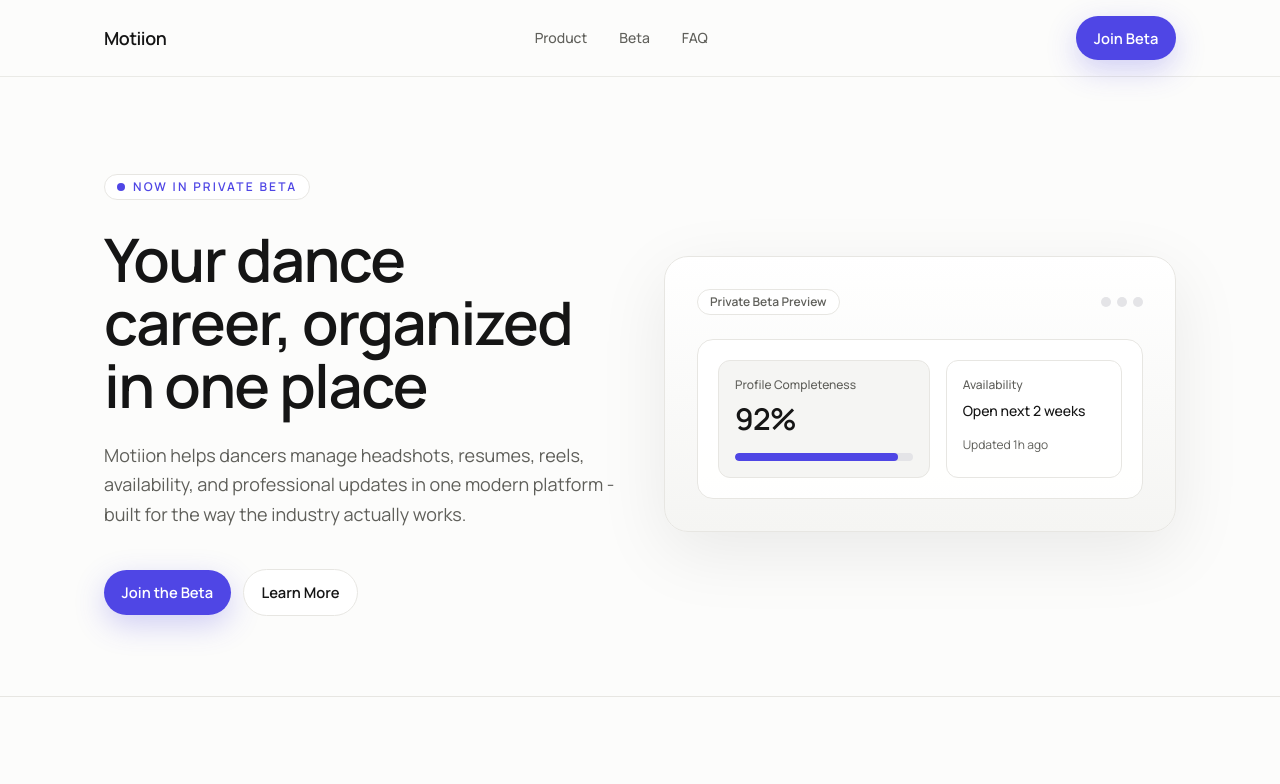
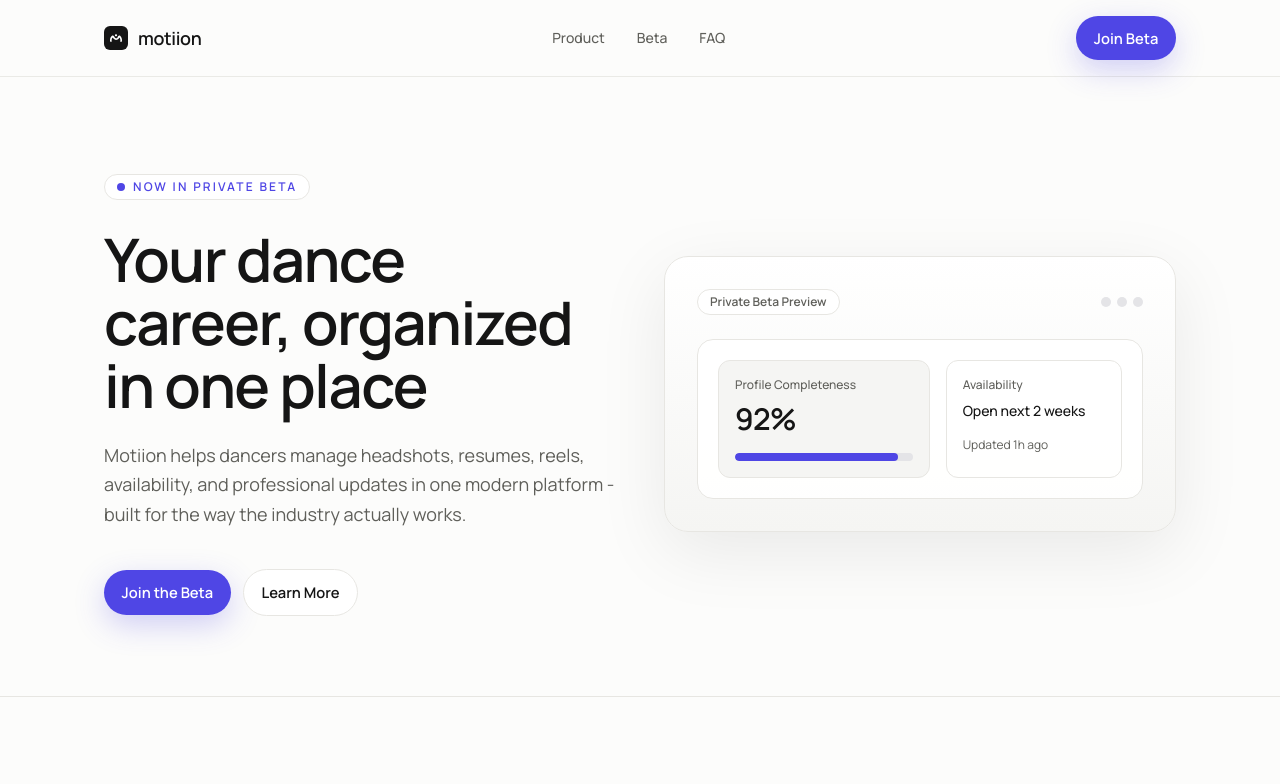
Before and after one commit to jmtellis/motiion-app-website, a Next.js app: page / in a window 1280 px wide. Shown: the top 784 px of the page. Built offline with nearby package versions, Linux system fonts and the light colour scheme; a web font is replaced by a local one.

Commit message:
Add Montserrat font and update Navbar with logo
- Added Montserrat font to the global styles and layout.
- Updated Navbar component to include a logo image alongside the brand name.
- Enhanced Navbar styling for better visual alignment and accessibility.

```diff
--- a/src/app/globals.css
+++ b/src/app/globals.css
@@ -14,6 +14,7 @@
   --color-background: var(--paper);
   --color-foreground: var(--ink);
   --font-sans: var(--font-manrope);
+  --font-brand: var(--font-montserrat);
 }
 
 html {
--- a/src/app/layout.tsx
+++ b/src/app/layout.tsx
@@ -1,5 +1,5 @@
 import type { Metadata } from "next";
-import { Manrope, Playfair_Display } from "next/font/google";
+import { Manrope, Montserrat, Playfair_Display } from "next/font/google";
 import "./globals.css";
 
 const manrope = Manrope({
@@ -12,10 +12,20 @@
   subsets: ["latin"],
 });
 
+const montserrat = Montserrat({
+  variable: "--font-montserrat",
+  subsets: ["latin"],
+});
+
 export const metadata: Metadata = {
   title: "Motiion - Private Beta",
   description:
     "Motiion is a professional platform for dancers to manage materials, availability, and updates in one place.",
+  icons: {
+    icon: "/motiion-icon.svg",
+    shortcut: "/motiion-icon.svg",
+    apple: "/motiion-icon.svg",
+  },
 };
 
 export default function RootLayout({
@@ -25,7 +35,9 @@
 }>) {
   return (
     <html lang="en">
-      <body className={`${manrope.variable} ${playfair.variable} antialiased`}>
+      <body
+        className={`${manrope.variable} ${playfair.variable} ${montserrat.variable} antialiased`}
+      >
         {children}
       </body>
     </html>
--- a/src/components/landing/Navbar.tsx
+++ b/src/components/landing/Navbar.tsx
@@ -1,3 +1,5 @@
+import Image from "next/image";
+
 const links = [
   { label: "Product", href: "#product" },
   { label: "Beta", href: "#beta" },
@@ -10,10 +12,22 @@
       <div className="mx-auto flex w-full max-w-6xl items-center justify-between px-6 py-4 lg:px-10">
         <a
           href="#top"
-          className="text-lg font-semibold tracking-tight text-[var(--ink)] transition-opacity hover:opacity-80"
+          className="inline-flex items-center gap-2.5 text-lg font-semibold tracking-tight text-[var(--ink)] transition-opacity hover:opacity-80"
           aria-label="Motiion home"
         >
-          Motiion
+          <span className="inline-flex h-6 w-6 items-center justify-center rounded-md bg-[var(--ink)] p-1.5">
+            <Image
+              src="/motiion-icon.svg"
+              alt=""
+              width={16}
+              height={16}
+              className="h-full w-full"
+              aria-hidden
+            />
+          </span>
+          <span className="font-[var(--font-brand)] font-semibold tracking-[-0.02em]">
+            motiion
+          </span>
         </a>
         <nav aria-label="Primary" className="hidden items-center gap-8 md:flex">
           {links.map((link) => (
```
Also changed, not shown: public/motiion-icon.svg (added).
